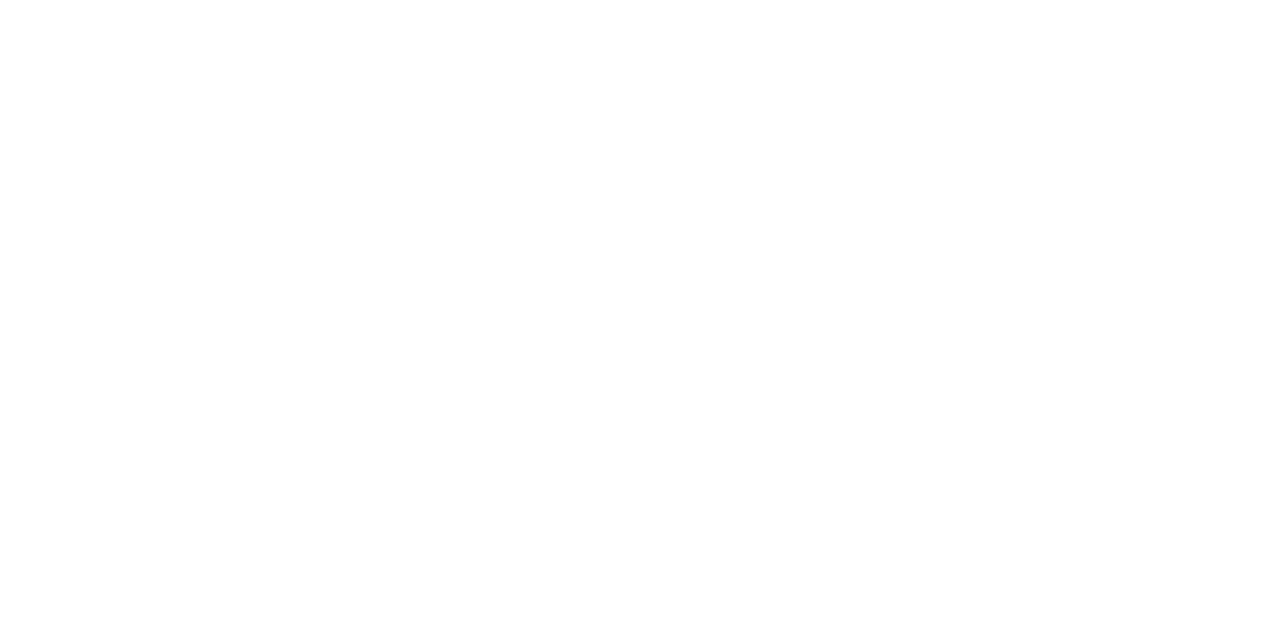
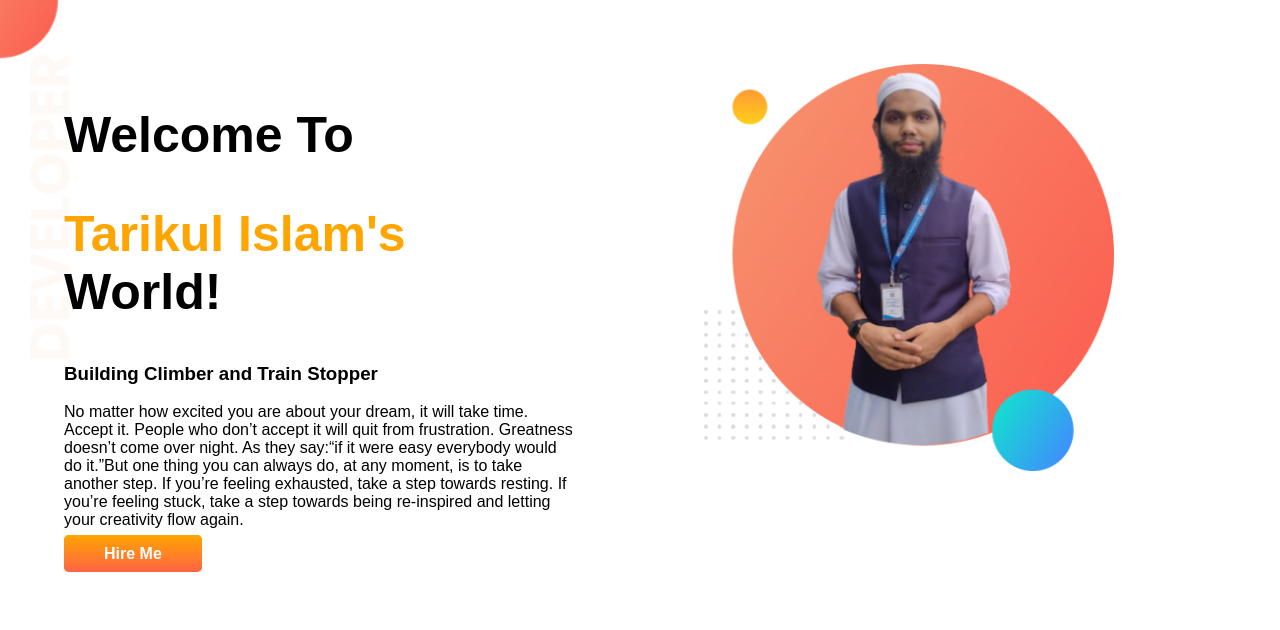
Before and after one commit to softcoder007/developer-portfolio, a plain HTML site: page index.html in a window 1280 px wide. Drawn offline with Linux system fonts and the light colour scheme; a web font is replaced by a local one.

Commit message:
top banner added

```diff
--- a/index.html
+++ b/index.html
@@ -1,13 +1,34 @@
 <!DOCTYPE html>
 <html lang="en">
+
 <head>
     <meta charset="UTF-8">
     <meta http-equiv="X-UA-Compatible" content="IE=edge">
-    <meta name="viewport" content="width=device-width, initial-scale=1.0">
+    <meta na me="viewport" content="width=device-width, initial-scale=1.0">
     <title>Tarikul's Portfolio</title>
+    <link rel="preconnect" href="https://fonts.googleapis.com">
+    <link rel="preconnect" href="https://fonts.gstatic.com" crossorigin>
+    <link href="h ttps://fonts.googleapis.com/css2?family=Poppins&display=swap" rel="stylesheet">
     <link rel="stylesheet" href="style.css">
 </head>
+
 <body>
+    <section class="top-banner">
+        <div class="half-width">
+            <h1>Welcome To</h1>
+            <h1><span class="orange-color">Tarikul Islam's</span> World!</h1>
+            <h3>Building Climber and Train Stopper</h3>
+            <p>No matter how excited you are about your dream, it will take time. Accept it. People who don’t accept it
+                will quit from frustration. Greatness doesn’t come over night. As they say:“if it were easy everybody
+                would do it.”But one thing you can always do, at any moment, is to take another step. If you’re feeling
+                exhausted, take a step towards resting. If you’re feeling stuck, take a step towards being re-inspired
+                and letting your creativity flow again.</p>
+            <a class="link-button" href="https://www.linkedin.com/in/tarikulislambiplob/" target="_blank">Hire Me</a>
+        </div>
+        <div class="half-width">
+            <img src="images/my-bg.png" alt="my_Photo">
+        </div>
+    </section>
+</body>
 
-</body>
 </html>
--- a/style.css
+++ b/style.css
@@ -0,0 +1,41 @@
+body {
+    font-family: 'Poppins', sans-serif;
+    margin: 0;
+}
+
+h1 {
+    font-size: 50px;
+}
+
+.orange-color {
+    color: orange;
+}
+
+section {
+    display: flex;
+}
+
+.half-width {
+    width: 50%;
+    padding: 5%;
+}
+
+.half-width img {
+    width: 80%;
+}
+
+.link-button {
+    text-decoration: none;
+    background-color: orange;
+    background-image: linear-gradient(orange, tomato);
+    color: white;
+    font-weight: 700;
+    padding: 10px 40px;
+    border-radius: 5px;
+}
+
+.top-banner {
+    background-image: url(images/top-banner.png);
+    background-repeat: no-repeat;
+
+}
```
Also changed, not shown: images/IMG20211209162826-removebg-preview.png (added), images/dream-bg.png (added), images/exp-bg.png (added), images/jhankar.png (added), images/jhankar2.png (added), images/my-bg.png (added), images/my-bg2.png (added), images/top-banner.png (added), 7 other files.
